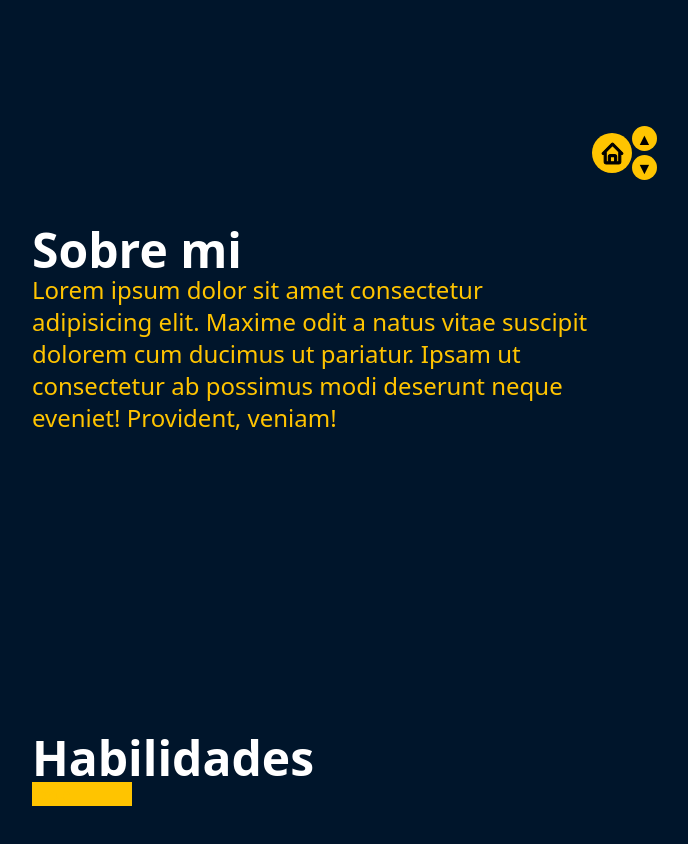
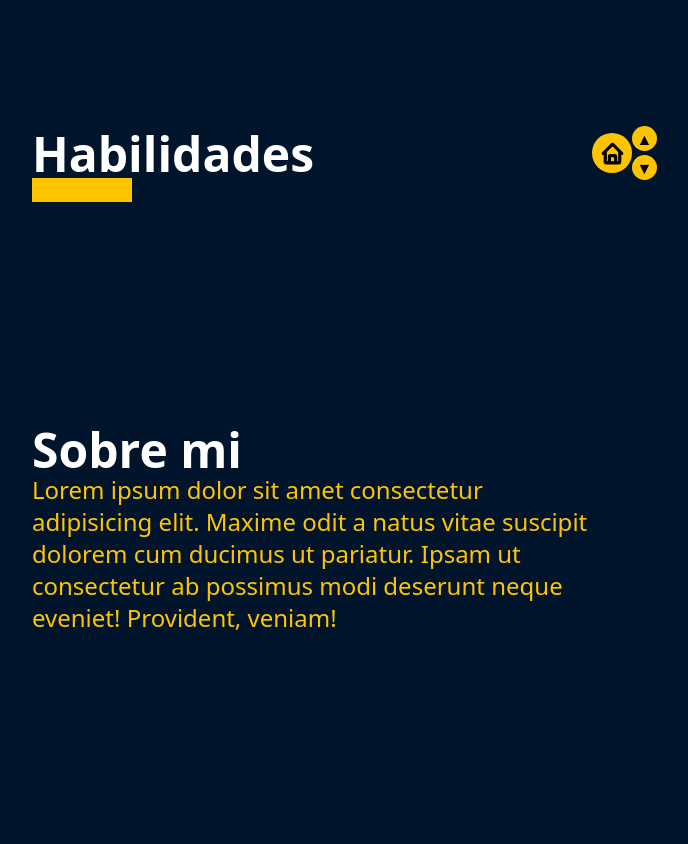
Before and after one commit to JeremyNazareth/portfolio, a Next.js app: page / in a window 1280 px wide. Shown: the part 600-1444 px from the top of the page, without its empty margins (48-736 px from the left). Built offline with nearby package versions, Linux system fonts and the light colour scheme; a web font is replaced by a local one.

Commit message:
refactor: change of priority of about section

```diff
--- a/app/globals.css
+++ b/app/globals.css
@@ -34,7 +34,7 @@ body {
 }
 
 section {
-  margin-bottom: 300px;
+  margin-bottom: 20%;
 }
 
 nav{
--- a/app/layout.tsx
+++ b/app/layout.tsx
@@ -26,9 +26,9 @@ export default function RootLayout({
 
           <nav className="flex text-center text-lg/12 font-bold gap-5">
             <a href="#home">Inicio</a>
-            <a href="#about">Sobre mi</a>
             <a href="#skills">Habilidades</a>
             <a href="#projects">Projectos</a>
+            <a href="#about">Sobre mi</a>
           </nav>
         </header>
         <main className="mx-20 my-30">
--- a/app/page.tsx
+++ b/app/page.tsx
@@ -3,7 +3,7 @@ import { BiHome } from "react-icons/bi";
 export default function Page(){
     return(
         <>
-        <section id="home" className="mt-35 scroll-m-80">
+        <section id="home" className="mt-20 scroll-m-80">
             <h1 className="text-3xl">¡Bienvenido a mi portfolio!</h1>
             <div className="flex text-5xl items-end">
                 <p className="flex-initial leading-20">soy&nbsp;</p>
@@ -21,10 +21,6 @@ export default function Page(){
             </div>
         </div>
 
-        <section id="about">
-            <h1 className="text-5xl font-bold text-white">Sobre mi</h1>
-            <h2 className="text-2xl w-1/2">Lorem ipsum dolor sit amet consectetur adipisicing elit. Maxime odit a natus vitae suscipit dolorem cum ducimus ut pariatur. Ipsam ut consectetur ab possimus modi deserunt neque eveniet! Provident, veniam!</h2>
-        </section>
         <section id="skills">
 
         </section>
@@ -34,6 +30,11 @@ export default function Page(){
                 <h1>texto</h1>
             </div>
         </section>
+
+        <section id="about">
+            <h1 className="text-5xl font-bold text-white">Sobre mi</h1>
+            <h2 className="text-2xl w-1/2">Lorem ipsum dolor sit amet consectetur adipisicing elit. Maxime odit a natus vitae suscipit dolorem cum ducimus ut pariatur. Ipsam ut consectetur ab possimus modi deserunt neque eveniet! Provident, veniam!</h2>
+        </section>
         </>
     )
 }
```
